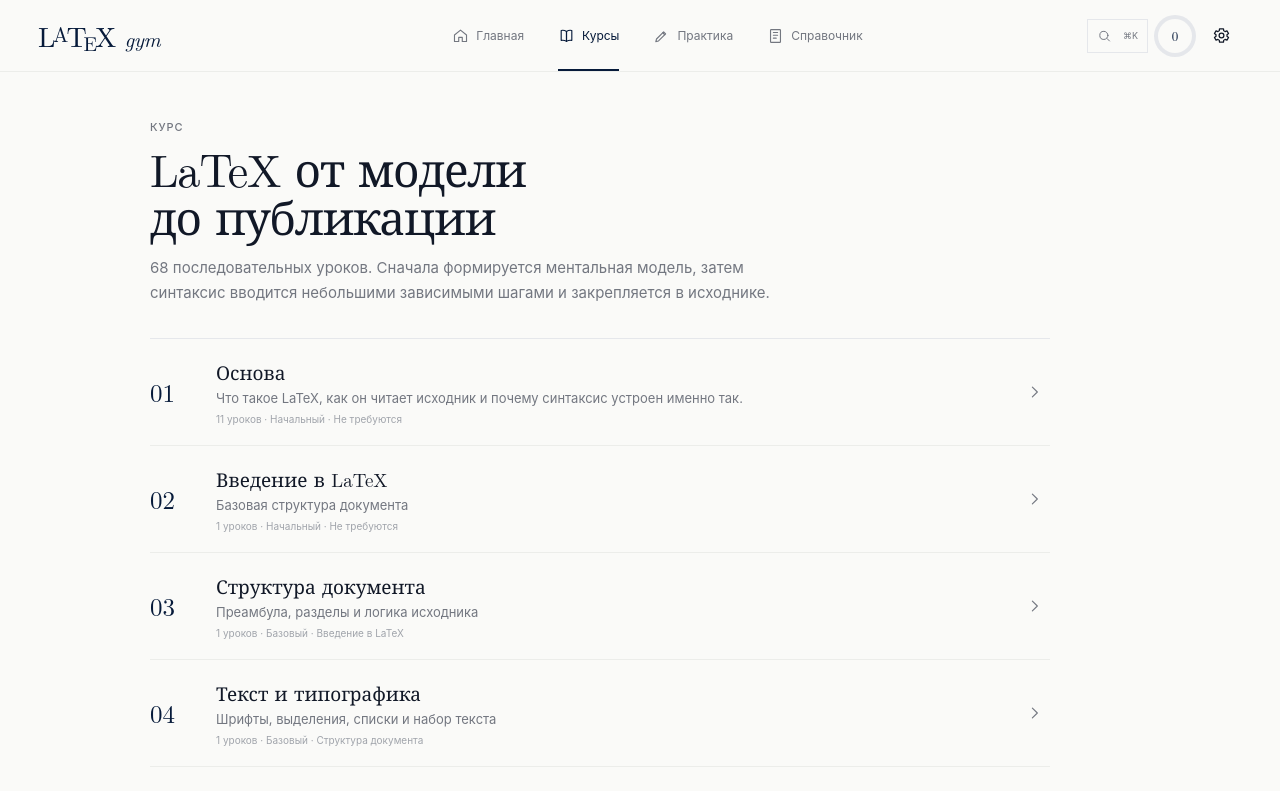
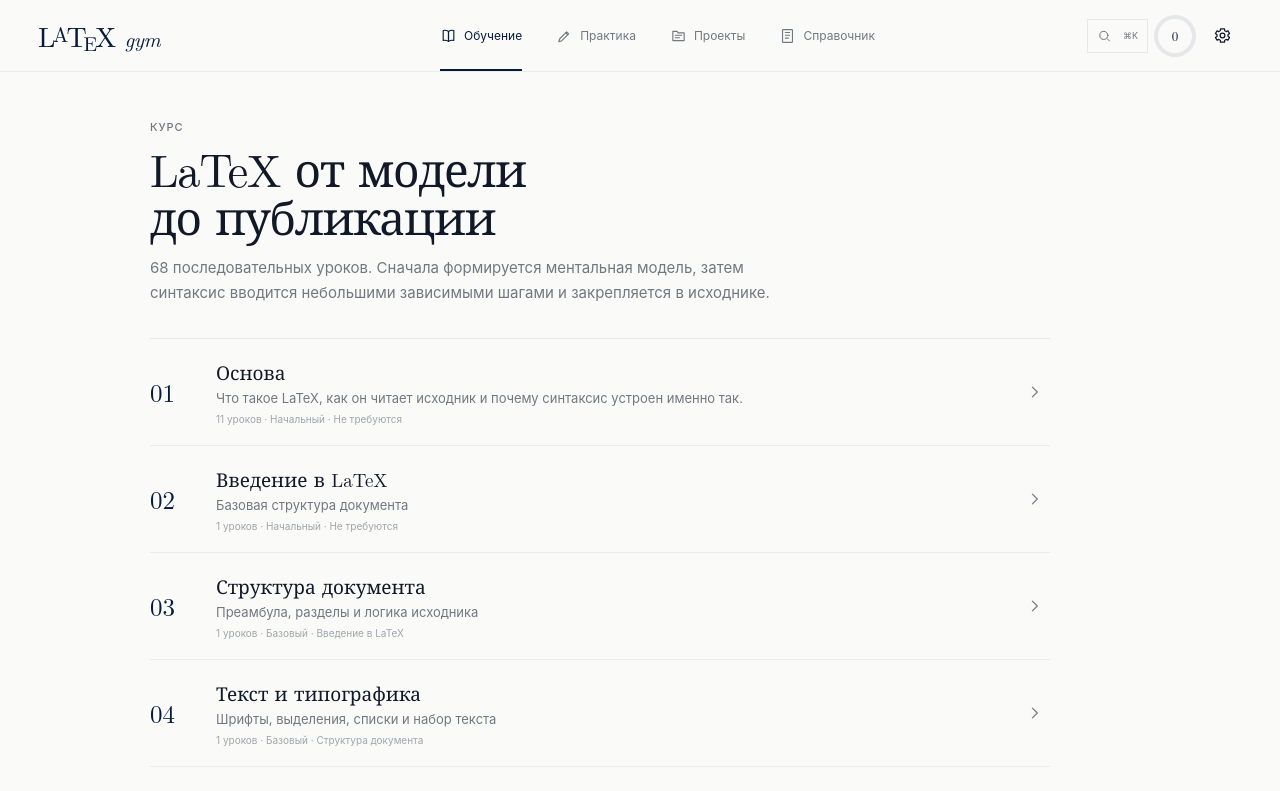
Before and after one commit to markofornoliak/latex-gym, a React (Vite) app: page /#/courses in a window 1280 px wide. Shown: the top 791 px of the page. Built offline with nearby package versions, Linux system fonts and the light colour scheme.

Commit message:
feat: make projects primary navigation

```diff
--- a/src/components/AppShell.tsx
+++ b/src/components/AppShell.tsx
@@ -2,14 +2,14 @@ import { lazy, Suspense, useEffect, useState, type CSSProperties, type ReactNode
 import { Link, NavLink, useLocation } from 'react-router-dom';
 import { lessons } from '../data/courses';
 import { useAppStore } from '../store/useAppStore';
-import { BookIcon, HomeIcon, PenIcon, ReferenceIcon, SearchIcon, SettingsIcon } from './Icons';
+import { BookIcon, PenIcon, ProjectIcon, ReferenceIcon, SearchIcon, SettingsIcon } from './Icons';
 import { Wordmark } from './Wordmark';
 
 const CommandPalette=lazy(()=>import('./CommandPalette'));
 const nav=[
-  {to:'/home',label:'Главная',Icon:HomeIcon},
-  {to:'/courses',label:'Курсы',Icon:BookIcon},
+  {to:'/courses',label:'Обучение',Icon:BookIcon},
   {to:'/practice',label:'Практика',Icon:PenIcon},
+  {to:'/projects',label:'Проекты',Icon:ProjectIcon},
   {to:'/reference',label:'Справочник',Icon:ReferenceIcon}
 ];
 
@@ -35,12 +35,12 @@ export function AppShell({children,plain=false}:{children:ReactNode;plain?:boole
   return <div className={`app ${showMobileNav?'app--mobile-nav':''} ${immersive?'app--immersive':''}`} style={{'--text-scale':scale} as CSSProperties}>
     <a className="skip-link" href="#main-content">К содержимому</a>
     {!plain&&!immersive&&<header className="topbar">
-      <Link to="/home" className="topbar-logo" aria-label="LaTeX gym — главная"><Wordmark/></Link>
+      <Link to="/home" className="topbar-logo" aria-label="LaTeX Gym — тренировочная панель"><Wordmark/></Link>
       <nav className="desktop-nav" aria-label="Основная навигация">{nav.map(({to,label,Icon})=><NavLink key={to} to={to} className={({isActive})=>isActive?'active':''}><Icon/><span>{label}</span></NavLink>)}</nav>
       <div className="topbar-actions">
-        <button className="search-trigger" onClick={()=>setPalette(true)} aria-label="Поиск по LaTeX gym"><SearchIcon/><span>⌘K</span></button>
+        <button className="search-trigger" onClick={()=>setPalette(true)} aria-label="Поиск по LaTeX Gym"><SearchIcon/><span>⌘K</span></button>
         <details className="progress-menu">
-          <summary aria-label={`Общий прогресс ${percent}%`}><ProgressRing percent={percent}/></summary>
+          <summary aria-label={`Прогресс курса ${percent}%`}><ProgressRing percent={percent}/></summary>
           <div className="progress-popover">
             <h3>Прогресс обучения</h3>
             <p>Пройдено уроков: <strong>{completed.length} / {lessons.length}</strong></p>
```
